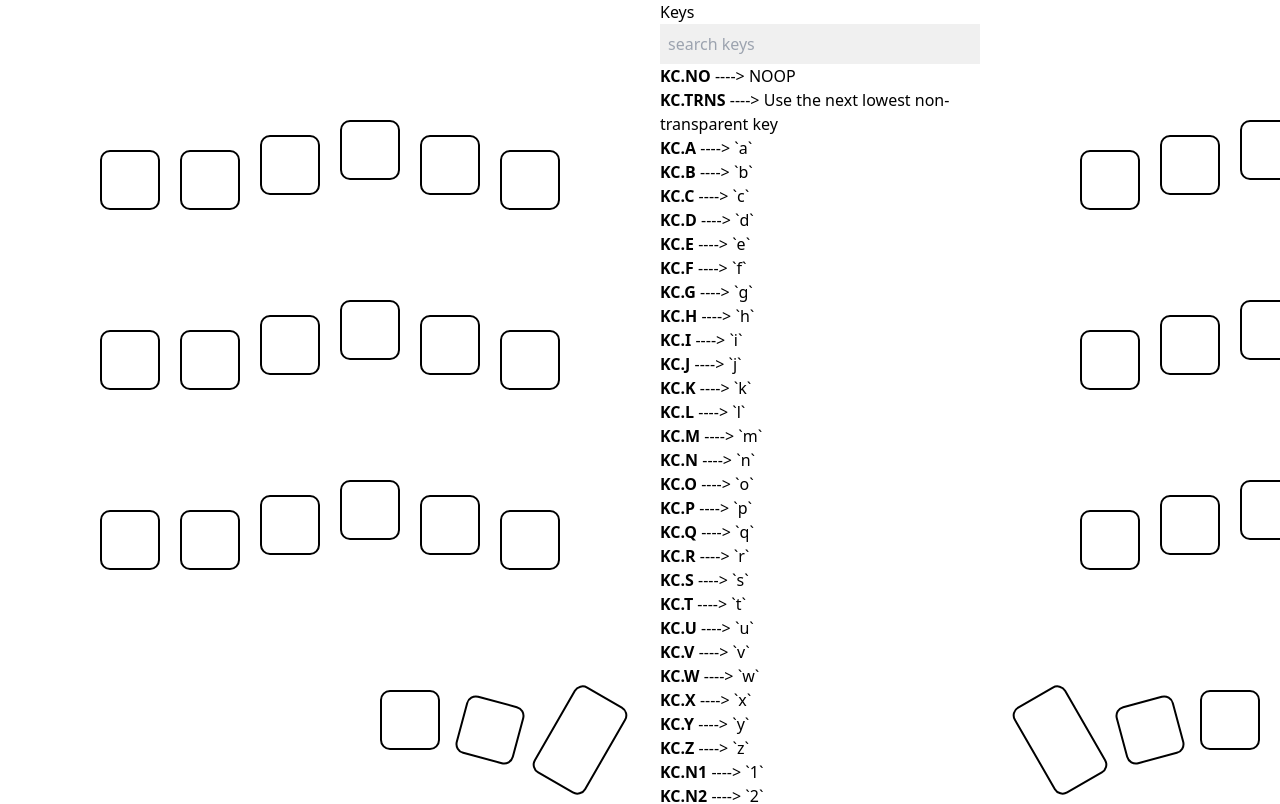
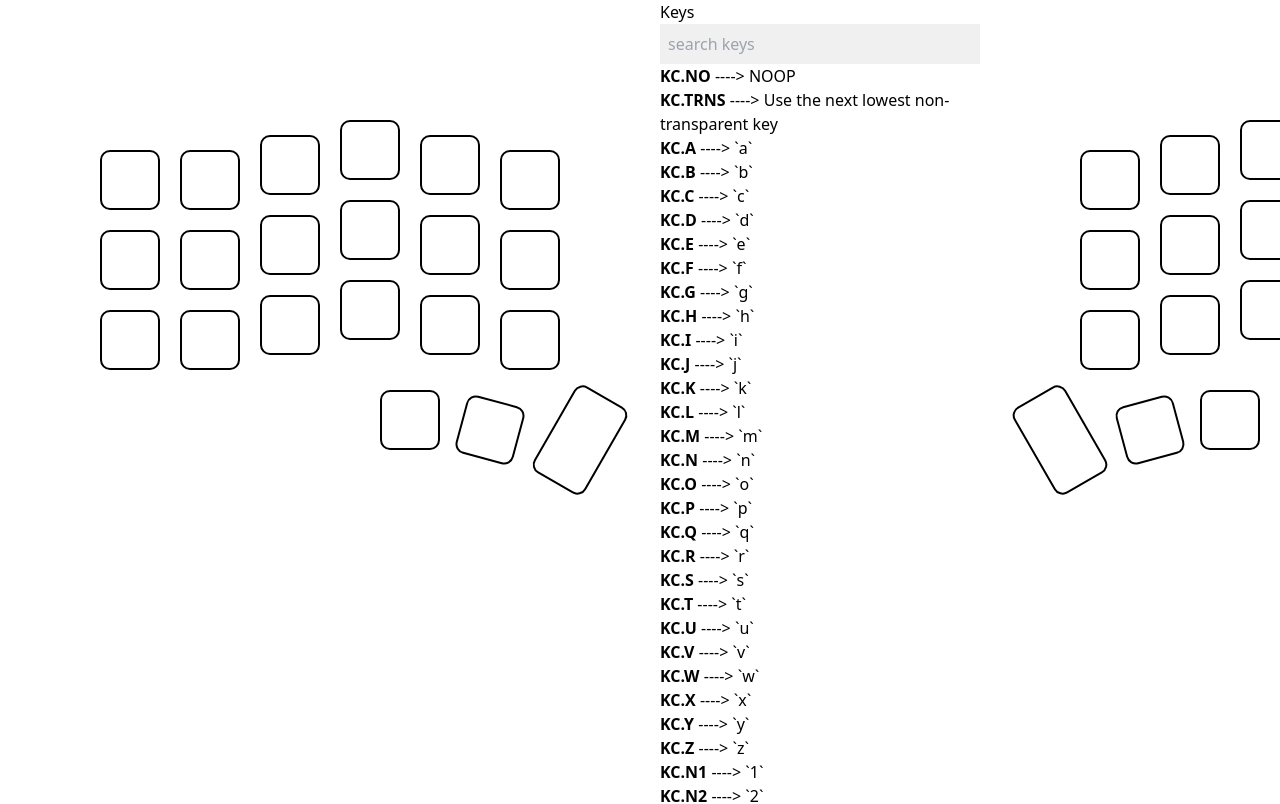
Before and after one commit to davidatdavidmarais/kmkkb, a Next.js app: page / in a window 1280 px wide. Shown: the top 804 px of the page. Built offline with nearby package versions, Linux system fonts and the light colour scheme.

Commit message:
Fix layout

```diff
--- a/styles/globals.css
+++ b/styles/globals.css
@@ -29,6 +29,7 @@ body {
   grid-template-columns: 60px 60px 60px 60px 60px 60px;
   grid-gap: 20px;
   margin: 150px 100px 150px 100px;
+  height: 300px;
 }
 .cap {
   border: 2px solid black;
```
